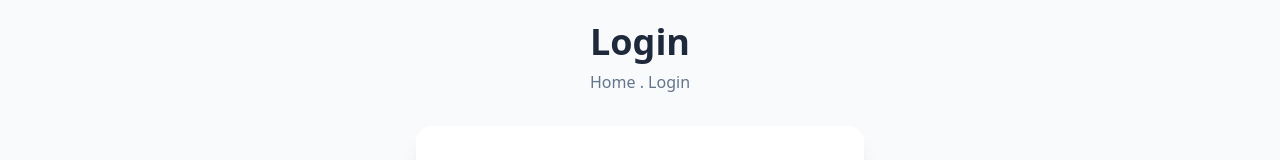
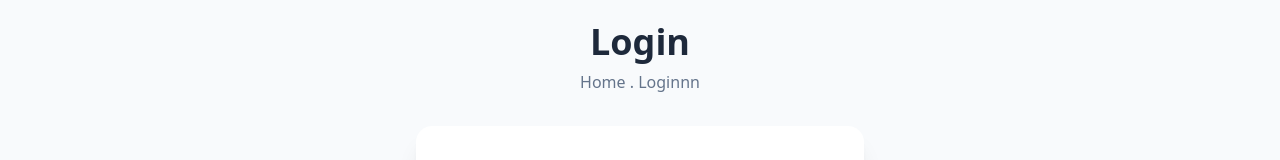
Before and after one commit to sbanujsingh1400/Eshop, a Next.js app in the folder apps/user-ui/: page /login in a window 1280 px wide. Shown: the part 201-361 px from the top of the page. Built offline with nearby package versions, Linux system fonts and the light colour scheme; no server answers; what kafkajs would draw is missing.

Commit message:
test: trigger selective deployment2

```diff
--- a/apps/user-ui/src/app/(routes)/login/page.tsx
+++ b/apps/user-ui/src/app/(routes)/login/page.tsx
@@ -68,7 +68,7 @@ const page = () => {
     <div className='w-full min-h-[80ch] bg-slate-50 flex flex-col items-center justify-center p-4' >
         <h1 className='text-4xl font-bold text-slate-800 text-center' >Login</h1>
         <p className="text-center text-base text-slate-500 mt-2 mb-8">
-            Home . Login
+            Home . Loginnn
         </p>
 
        <div className='w-full flex justify-center' >
```
